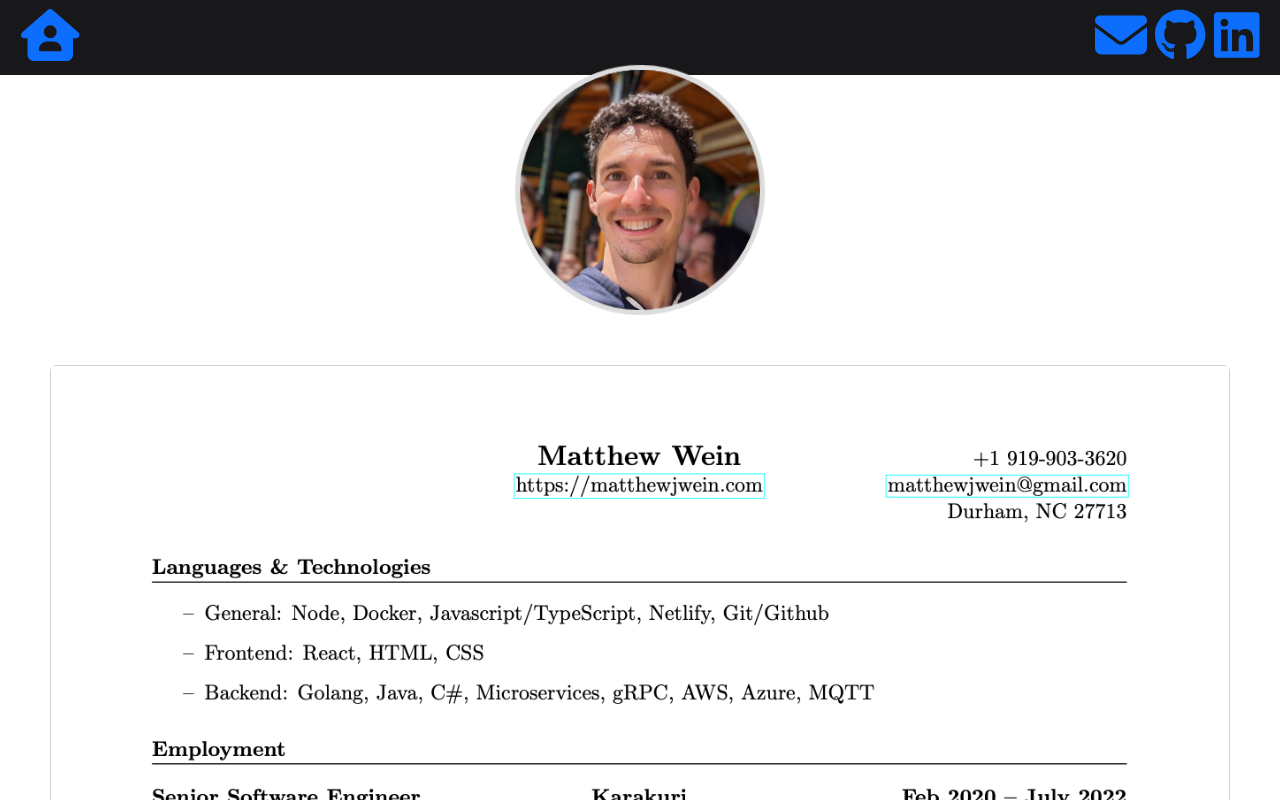
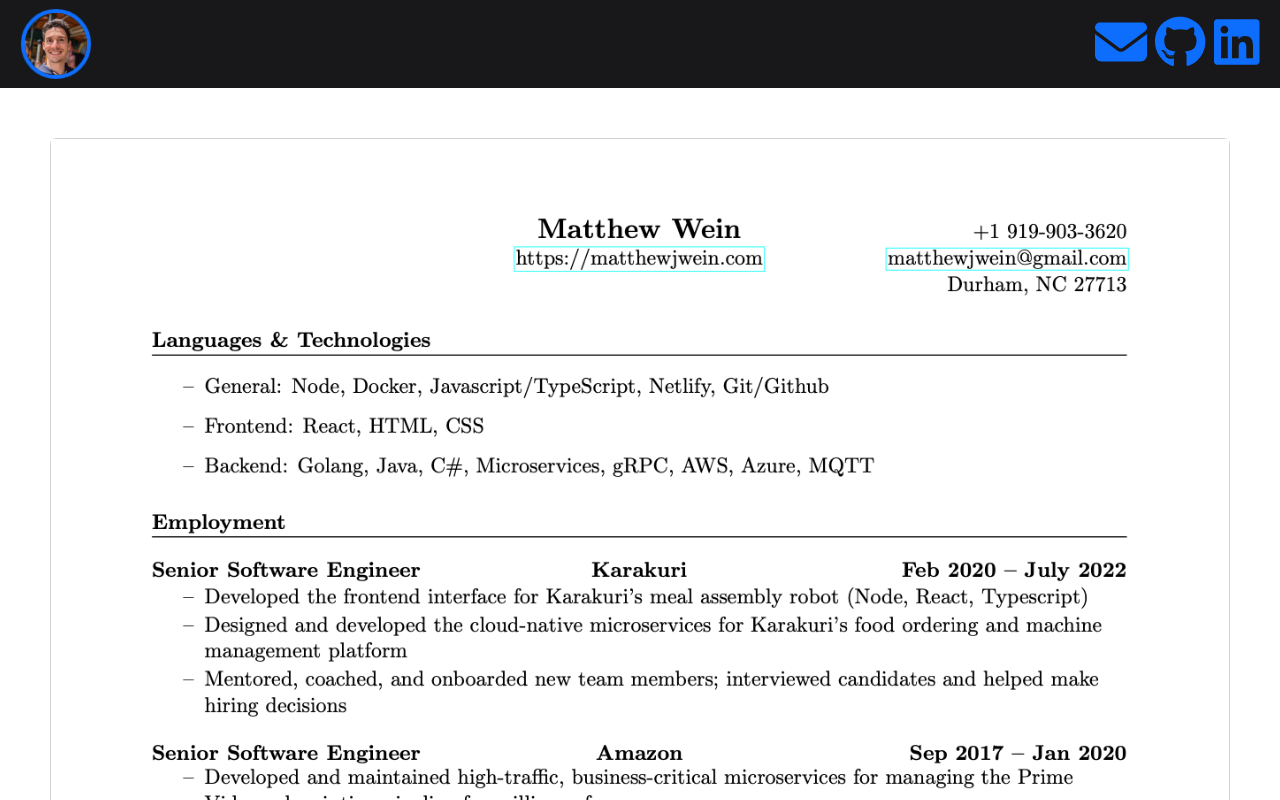
Before and after one commit to matthewjwein/HomePage, a React (Create React App) app: page / in a window 1280 px wide. Shown: the top 800 px of the page. Built offline with nearby package versions, Linux system fonts and the light colour scheme.

Commit message:
Make profile picture smaller

```diff
--- a/src/App.css
+++ b/src/App.css
@@ -45,11 +45,10 @@
 .profile-picture {
   display: block;
   margin: auto;
-  width: 250px;
-  border-radius: 125px;
-  border: 5px solid #ddd;
+  width: 70px;
+  border-radius: 35px;
+  border: 4px solid #0d6efd;
   animation: rotateBackAndForth 4s linear infinite;
-  margin-top: -10px;
 }
 
 .navbar {
--- a/src/components/Homepage.tsx
+++ b/src/components/Homepage.tsx
@@ -8,7 +8,6 @@
 const Post: React.FC<ProjectListProps> = ({ projects }) => {
     return (
         <div>
-            <img className="profile-picture" src="/profile.jpg" alt="profile"></img>
             <div className="introduction">
                 <Card>
                     <img className="resume" alt="resume" src="./resume.png"></img>
--- a/src/components/Navbar.tsx
+++ b/src/components/Navbar.tsx
@@ -40,7 +40,7 @@
                         <nav>
                             <HStack spacing={8}>
                                 <Link to="/">
-                                    <FontAwesomeIcon icon={faHomeUser} size="2x" ></FontAwesomeIcon>
+                                <img className="profile-picture" src="/profile.jpg" alt="profile"></img>
                                 </Link>
                             </HStack>
                         </nav>
```
